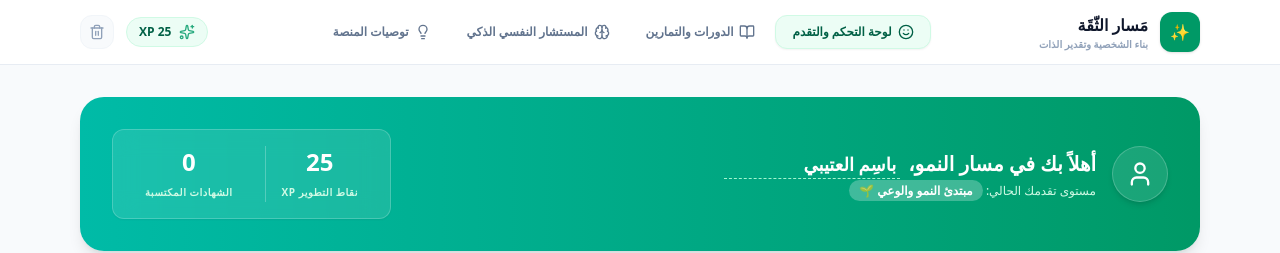
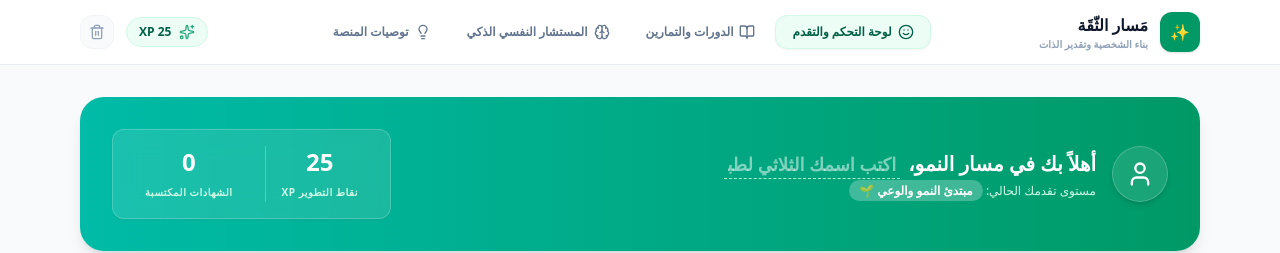
Before and after one commit to basim52/Trust-Path, a React (Vite) app: page / in a window 1280 px wide. Shown: the top 253 px of the page. Built offline with nearby package versions, Linux system fonts and the light colour scheme.

Commit message:
feat: improve student name handling
Reset student name if it matches default placeholder and update certificate default to "المشترك المتميز".

```diff
--- a/src/App.tsx
+++ b/src/App.tsx
@@ -42,7 +42,11 @@ export default function App() {
   });
 
   const [studentName, setStudentName] = useState<string>(() => {
-    return localStorage.getItem('trainee_student_name_v1') || 'باسِم العتيبي';
+    const saved = localStorage.getItem('trainee_student_name_v1');
+    if (saved === 'باسِم العتيبي' || saved === 'باسم العتيبي') {
+      return '';
+    }
+    return saved || '';
   });
 
   const [activeTab, setActiveTab] = useState<string>('dashboard');
@@ -172,7 +176,7 @@ export default function App() {
         id: `cert-${courseId}-${Date.now()}`,
         courseId,
         courseTitle,
-        studentName: studentName || 'باسِم العتيبي',
+        studentName: studentName || 'المشترك المتميز',
         issuedAt: new Date().toLocaleDateString('ar-EG'),
         verificationCode: `MT-${courseId.slice(0, 3).toUpperCase()}-${randomCode}`
       };
```
